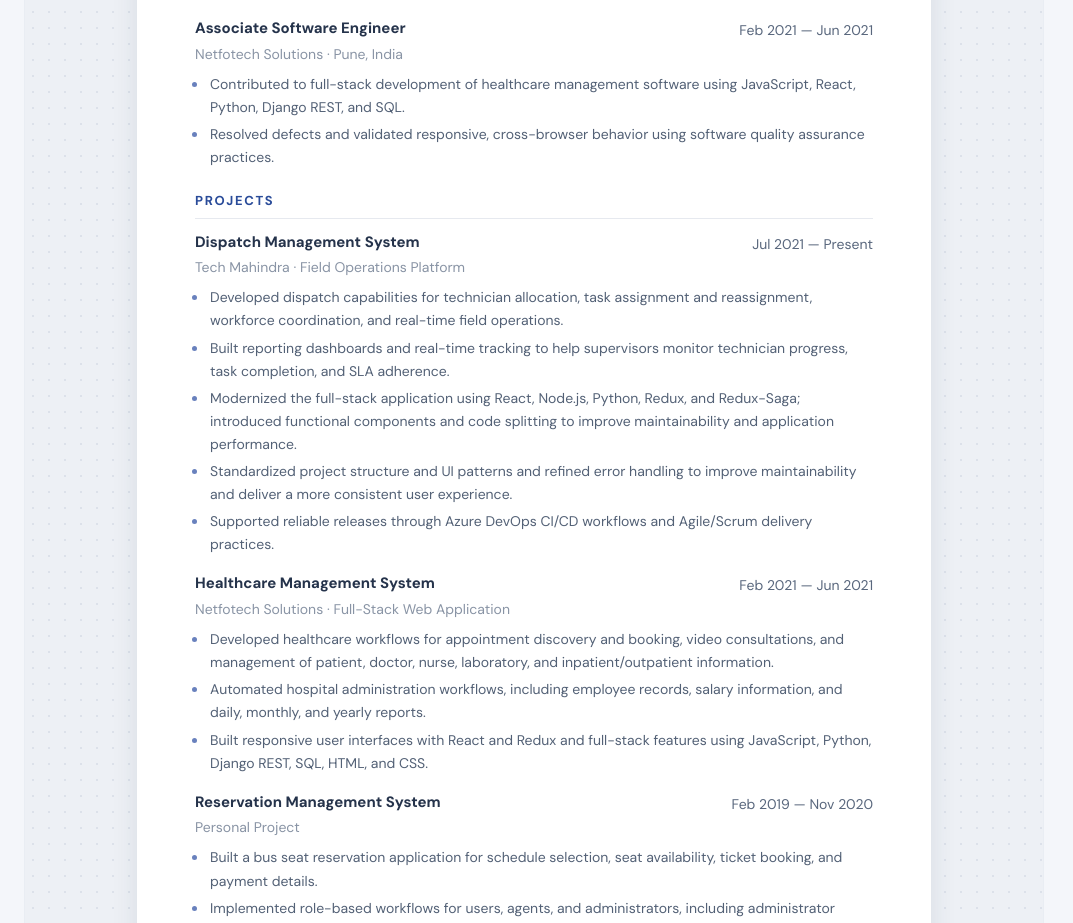
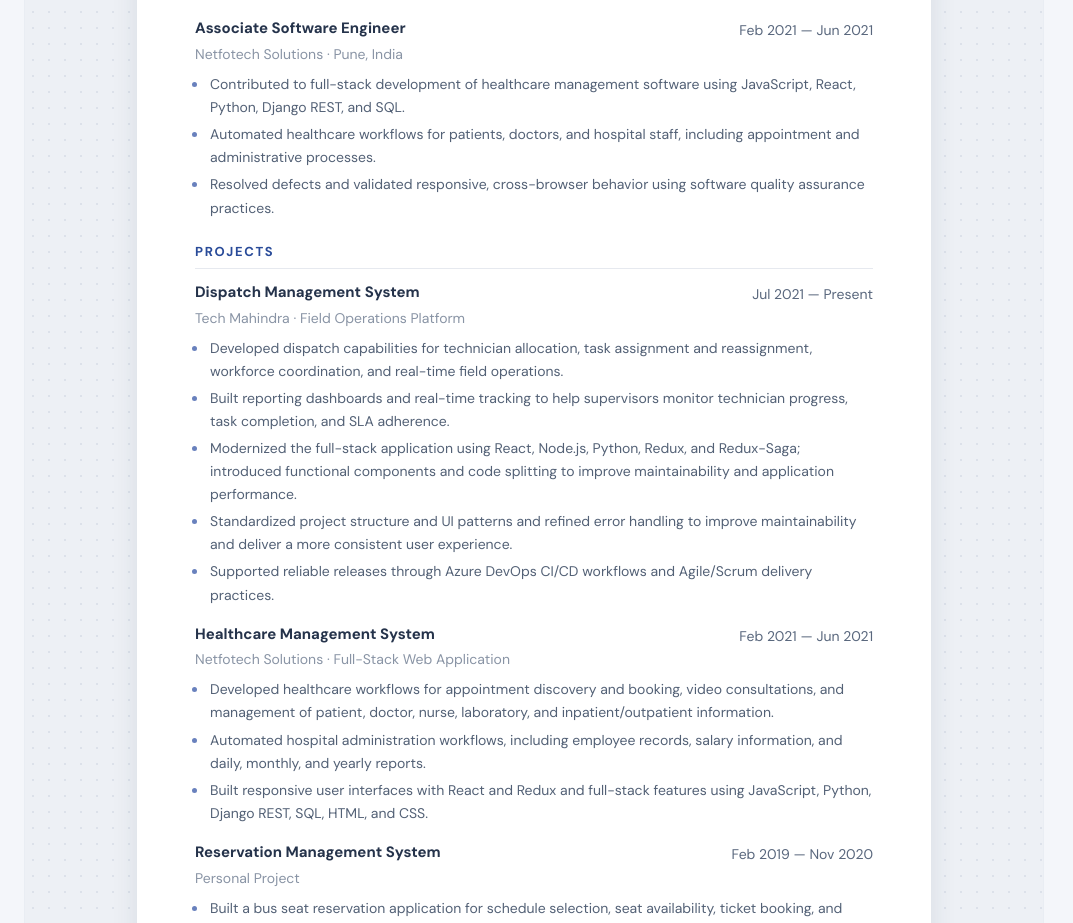
Before and after one commit to Kaustubh3117/resume, a React (Vite) app: page / in a window 1280 px wide. Shown: the part 1160-2083 px from the top of the page, without its empty margins (106-1179 px from the left). Built offline with nearby package versions, Linux system fonts and the light colour scheme.

Commit message:
updated netfotech exp

```diff
--- a/src/App.jsx
+++ b/src/App.jsx
@@ -147,6 +147,7 @@ function App() {
                   </div>
                   <ul>
                     <li><Editable>Contributed to full-stack development of healthcare management software using JavaScript, React, Python, Django REST, and SQL.</Editable></li>
+                    <li><Editable>Automated healthcare workflows for patients, doctors, and hospital staff, including appointment and administrative processes.</Editable></li>
                     <li><Editable>Resolved defects and validated responsive, cross-browser behavior using software quality assurance practices.</Editable></li>
                   </ul>
                 </div>
```
